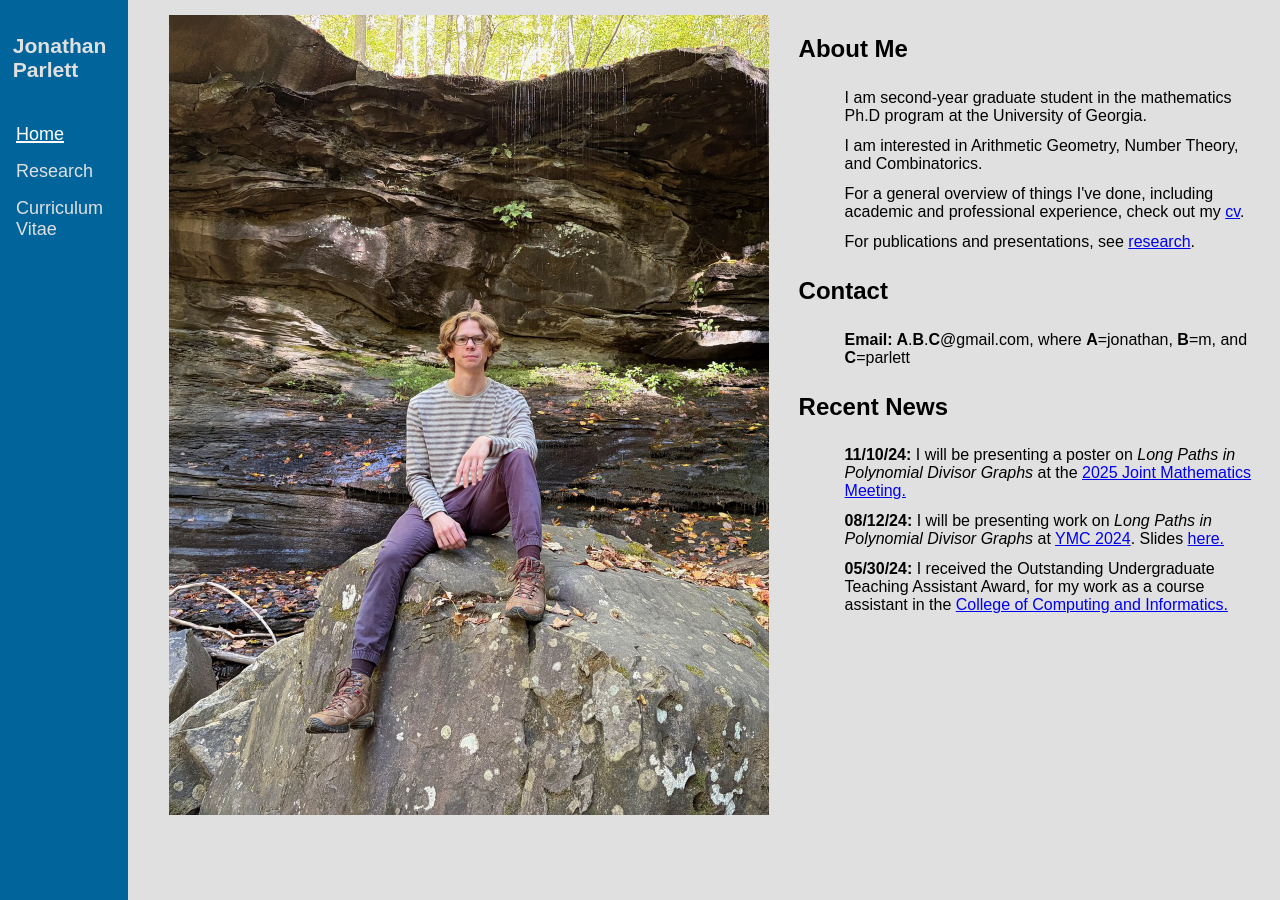
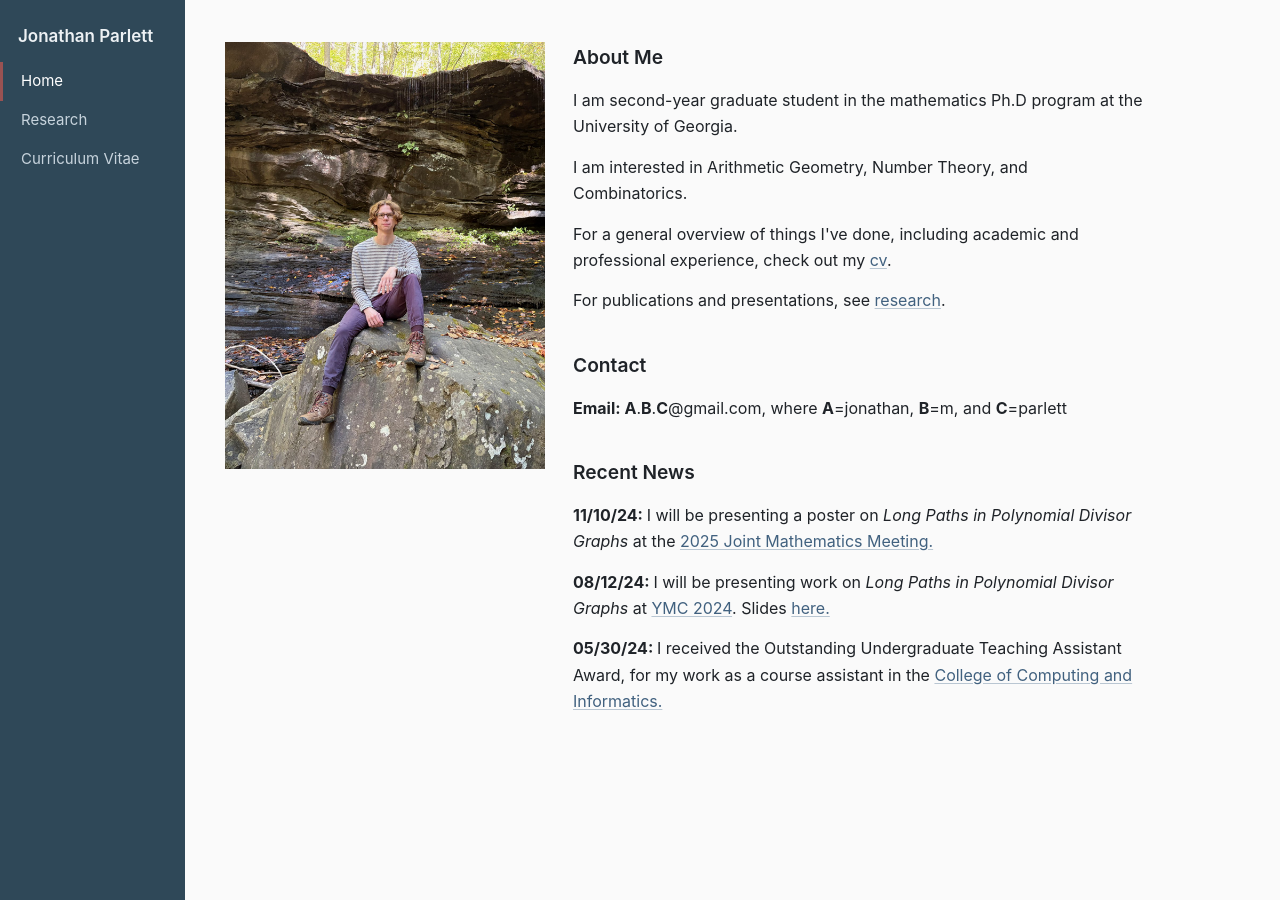
Before and after one commit to jmparlett/jmparlett.github.io, a Jekyll site: the page built from _pages/index.html, in a window 1280 px wide. Built offline with Jekyll 4.4.1, drawn with Linux system fonts in a browser that asks for light colours.

Commit message:
restyle the site: slate palette, capped line length
Rework main.css around a small set of colour variables at the top of
the file: off-white page, near-black text, a deeper slate sidebar in
place of the saturated blue, slate blue links and slate red for hover
and the current-page marker. Changing one hex there now changes the
whole site.

The substantive readability change is capping .main_content at 72ch.
Text previously ran the full width of the window, which on a wide
monitor meant 200+ characters a line.

index.css keeps the home page's two columns and lets the photo scale
with its column rather than sitting at a fixed 600x800, with the
columns stacking below 760px. It raises the cap to 1000px there, since
the photo and text need more room than a page of prose.

No HTML changed; every selector already had a hook in the markup. The
unused .spaced-list rule is gone.

Co-Authored-By: Claude Opus 5 <noreply@anthropic.com>

```diff
--- a/_assets/css/index.css
+++ b/_assets/css/index.css
@@ -1,29 +1,42 @@
-/* CSS for index.html */
+/* Home page only. Loaded by _pages/index.html, on top of main.css.
+   Colours and fonts come from main.css - this file is just the layout
+   of the photo beside the About Me text. */
 
-/* Two column layout */
- .row {
-  display: flex;
+/* main.css caps text at 72ch for readability on the text pages. The home
+   page is two columns, so it needs more room. */
+.main_content {
+  max-width: 1000px;
 }
 
-.left_col {
-  flex: 25%;
+.row {
+  display: flex;
+  gap: 28px;
+  align-items: flex-start;
 }
 
-.right_col {
-  flex: 75%;
+.left_col  { flex: 0 0 320px; }   /* the photo */
+.right_col { flex: 1; }           /* About Me, Contact, Recent News */
+
+#about_me_l { padding: 0; }
+#about_me_r { padding: 0; }
+
+/* Let the photo scale with its column instead of sitting at its pixel size */
+#about_me_l img {
+  display: block;
+  width: 100%;
+  height: auto;
 }
 
-#about_me_r {
-  padding: 15px;
-  /* background-color: rgb(159, 160, 160); */
-  /* color: aqua; */
+#about_me_r h2 {
+  margin: 0 0 .3em;
+  font-size: 1.2rem;
+  font-weight: 600;
 }
 
-#about_me_l {
-  padding: 15px;
-  /* background-color: rgb(159, 160, 160); */
-  /* color: aqua; */
+#about_me_r h2:not(:first-child) { margin-top: 1.5em; }
+
+/* Stack the two columns on a narrow screen */
+@media (max-width: 760px) {
+  .row { flex-direction: column; }
+  .left_col { flex: 1 1 auto; max-width: 320px; }
 }
-.column {
-  flex: 50%;
-}
--- a/_assets/css/main.css
+++ b/_assets/css/main.css
@@ -1,95 +1,115 @@
-/* CSS for default layout file */
-nav {
-  /* background-color: #000000df; */
-  background-color: rgb(1, 101, 155);
-  /* border: 1px solid #555; */
-  width: 10%;
-  /* max-width: 80%; */
-  height: 100%;
-  display: block;
-  overflow-y: auto;
-  position: fixed;
-  z-index: 70;
-  font-size: large;
+/* Site-wide styles, loaded by _layouts/default.html on every page.
+   The home page loads index.css on top of this for its two-column layout.
+
+   To change the look, start with the colours below - everything else
+   refers back to them. */
+
+:root {
+  --bg:         #FAFAFA;  /* page background */
+  --ink:        #1F2328;  /* body text */
+  --nav-bg:     #2F4858;  /* sidebar */
+  --nav-text:   #C7D3DC;  /* sidebar links */
+  --slate-blue: #41617F;  /* links */
+  --slate-red:  #9A5252;  /* link hover, current page marker */
+  --rule:       #E2E2E0;  /* line under headings */
+  --nav-width:  185px;
 }
 
+* { box-sizing: border-box; }
 
-/* Nav Bar Styling */
-.nav-bar {
-  list-style-type: none;
-  margin: 0%;
-  /* margin-right: 20px; */
-  padding: 0;
-  width: 10%;
-  height: 100%; /* Full height */
-  position: fixed; /* Make it stick, even on scroll */
-  overflow: auto; /* Enable scrolling if the sidenav has too much content */
+body {
+  margin: 0;
+  display: flex;
+  background: var(--bg);
+  color: var(--ink);
+  font-family: -apple-system, BlinkMacSystemFont, "Segoe UI", Helvetica, Arial, sans-serif;
+  font-size: 16px;
+  line-height: 1.65;
 }
 
-.nav-bar li {
-    padding: 0;
+/* --- Sidebar ------------------------------------------------------------ */
+
+nav {
+  position: fixed;
+  width: var(--nav-width);
+  height: 100%;
+  background: var(--nav-bg);
+  overflow-y: auto;
+  z-index: 70;
+  font-size: 15px;
 }
+
+#name-header {
+  margin: 0;
+  padding: 22px 18px 12px;
+  color: #EDF1F4;
+  font-size: 17px;
+  font-weight: 600;
+}
+
+.nav-bar {
+  position: fixed;
+  width: var(--nav-width);
+  height: 100%;
+  margin: 0;
+  padding: 0;
+  list-style: none;
+  overflow: auto;
+}
+
+.nav-bar li { padding: 0; }
 
 .nav-bar li a {
   display: block;
-  font-family: sans-serif;
-  /* color: #e8e7e7; */
-  color: #e0e0e0;
-  padding: 8px 16px;
+  padding: 7px 18px;
+  color: var(--nav-text);
   text-decoration: none;
+  border-left: 3px solid transparent;   /* the marker, transparent until needed */
 }
 
-/* Change the link color on hover */
 .nav-bar li a:hover {
-  /* background-color: #555; */
-  color: white;
-  text-decoration: underline;
-  text-decoration-thickness: 2px;
+  color: #fff;
+  border-left-color: var(--slate-red);
 }
 
-/* Keep the same hover effect on the active page */
+/* The page you are currently on */
 .active-page {
-  /* background-color: #555; */
-  color: white !important;
-  text-decoration: underline !important;
-  text-decoration-thickness: 2px !important;
-}
-#name-header{
-  padding: 10%;
-  font-family: sans-serif;
-  color: #e0e0e0;
-  /* color: white; */
-  /* padding-bottom: 10%; */
+  color: #fff !important;
+  border-left-color: var(--slate-red) !important;
 }
 
-
+/* --- Page content ------------------------------------------------------- */
 
 .main_content {
-    /* margin-left: 200px; */
-    margin-left: 12%;
-    /* font-size: large; */
+  margin-left: var(--nav-width);
+  padding: 42px 40px;
+  max-width: 72ch;   /* caps line length; without it text runs the full window */
 }
 
-body {
-    margin: 0%;
-    display: flex;
-    background-color: #e0e0e0;
-    /* font-size: large; */
-    font-family: sans-serif;
+h1 {
+  margin: 1.7em 0 .5em;
+  padding-bottom: .3em;
+  font-size: 1.45rem;
+  font-weight: 600;
+  border-bottom: 2px solid var(--rule);
 }
 
+h1:first-child { margin-top: 0; }
 
-/* More general styling of any lists I use */
-li {
-  list-style-type: none;
-  margin: 0;
-  padding: 6px;
-  overflow: auto; /* Enable scrolling if the sidenav has too much content */
+a {
+  color: var(--slate-blue);
+  text-decoration: underline;
+  text-decoration-color: #B9C6D2;
+  text-underline-offset: 2px;
 }
 
-.spaced-list {
-  list-style-type: none;
-  margin: 0;
-  padding: 6px;
-  overflow: auto; /* Enable scrolling if the sidenav has too much content */
+a:hover {
+  color: var(--slate-red);
+  text-decoration-color: var(--slate-red);
 }
+
+ul { margin: .4em 0; padding-left: 0; }
+
+li { margin: 0; padding: 7px 0; list-style: none; }
+
+li.pub { padding: 9px 0; }   /* publication and presentation entries */
```
